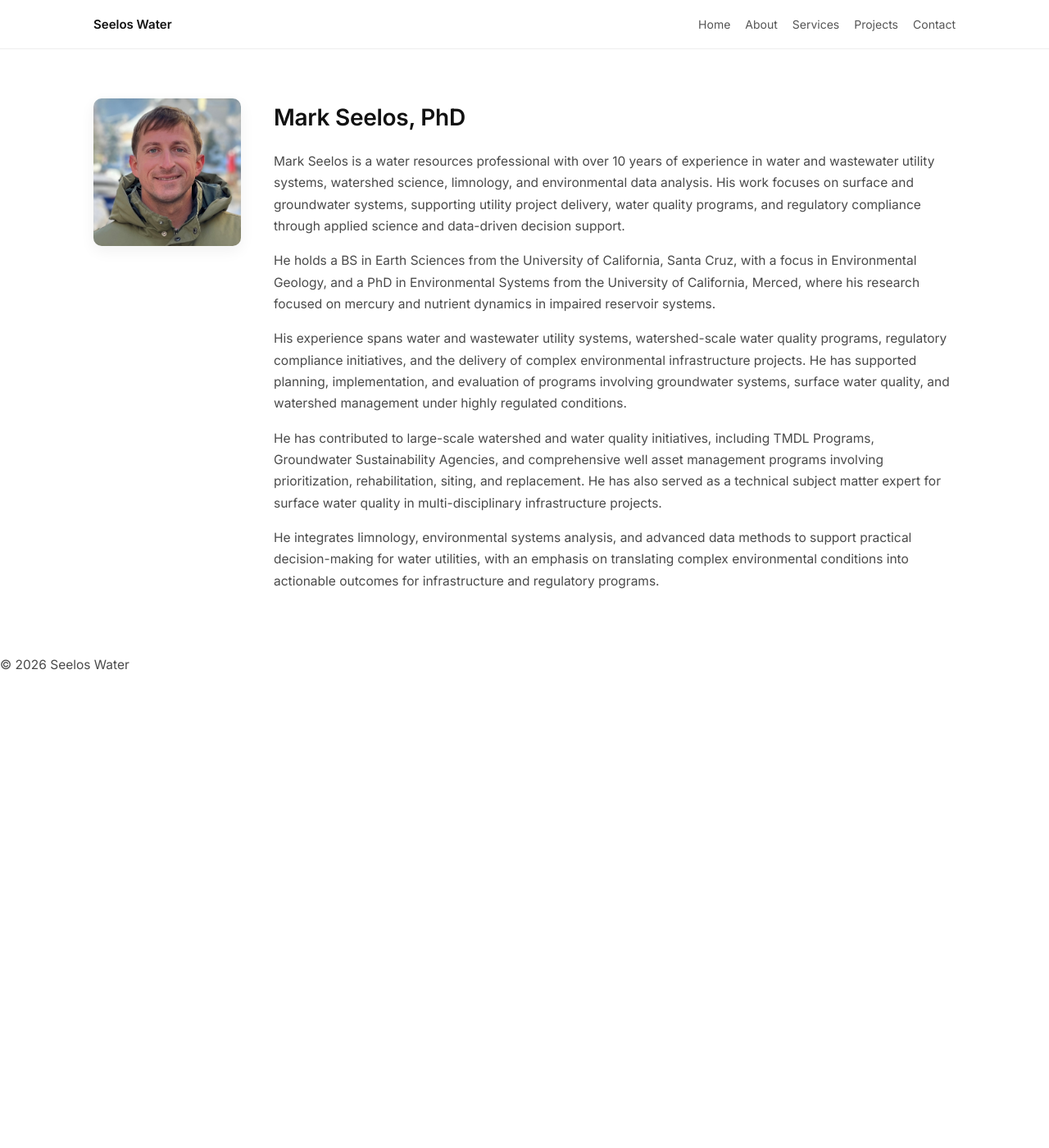
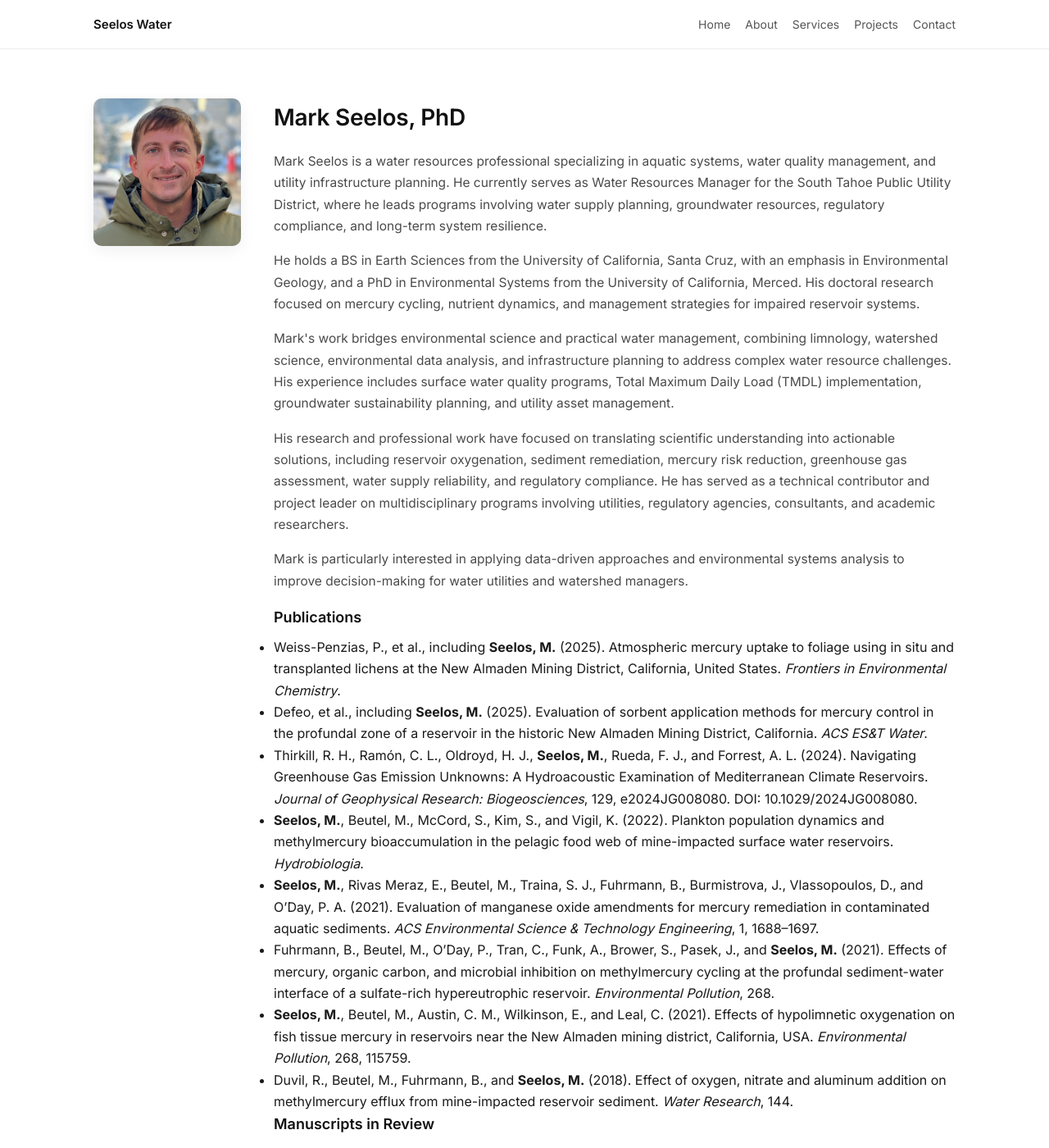
Before and after one commit to markseelos/seelos-water, a Jekyll site: the page built from about.md, in a window 1280 px wide and 1400 px high. Shown: the whole window at 82% size. Built offline with Jekyll 4.4.1, drawn with Linux system fonts in a browser that asks for light colours; some of the changed text lies outside the part shown.

Commit message:
Update about.md

```diff
--- a/about.md
+++ b/about.md
@@ -19,36 +19,132 @@ permalink: /about/
       <h2>Mark Seelos, PhD</h2>
 
       <p>
-        Mark Seelos is a water resources professional with over 10 years of experience in water and wastewater utility systems, watershed science, limnology, and environmental data analysis. His work focuses on surface and groundwater systems, supporting utility project delivery, water quality programs, and regulatory compliance through applied science and data-driven decision support.
+        Mark Seelos is a water resources professional specializing in aquatic systems, water quality management, and utility infrastructure planning. He currently serves as Water Resources Manager for the South Tahoe Public Utility District, where he leads programs involving water supply planning, groundwater resources, regulatory compliance, and long-term system resilience.
       </p>
 
       <p>
-        He holds a BS in Earth Sciences from the University of California, Santa Cruz, with a focus in Environmental Geology, and a PhD in Environmental Systems from the University of California, Merced, where his research focused on mercury and nutrient dynamics in impaired reservoir systems.
+        He holds a BS in Earth Sciences from the University of California, Santa Cruz, with an emphasis in Environmental Geology, and a PhD in Environmental Systems from the University of California, Merced. His doctoral research focused on mercury cycling, nutrient dynamics, and management strategies for impaired reservoir systems.
       </p>
 
       <p>
-        His experience spans water and wastewater utility systems, watershed-scale water quality programs, regulatory compliance initiatives, and the delivery of complex environmental infrastructure projects. He has supported planning, implementation, and evaluation of programs involving groundwater systems, surface water quality, and watershed management under highly regulated conditions.
+        Mark's work bridges environmental science and practical water management, combining limnology, watershed science, environmental data analysis, and infrastructure planning to address complex water resource challenges. His experience includes surface water quality programs, Total Maximum Daily Load (TMDL) implementation, groundwater sustainability planning, and utility asset management.
       </p>
 
       <p>
-        He has contributed to large-scale watershed and water quality initiatives, including TMDL Programs, Groundwater Sustainability Agencies, and comprehensive well asset management programs involving prioritization, rehabilitation, siting, and replacement. He has also served as a technical subject matter expert for surface water quality in multi-disciplinary infrastructure projects.
+        His research and professional work have focused on translating scientific understanding into actionable solutions, including reservoir oxygenation, sediment remediation, mercury risk reduction, greenhouse gas assessment, water supply reliability, and regulatory compliance. He has served as a technical contributor and project leader on multidisciplinary programs involving utilities, regulatory agencies, consultants, and academic researchers.
       </p>
 
       <p>
-        He integrates limnology, environmental systems analysis, and advanced data methods to support practical decision-making for water utilities, with an emphasis on translating complex environmental conditions into actionable outcomes for infrastructure and regulatory programs.
+        Mark is particularly interested in applying data-driven approaches and environmental systems analysis to improve decision-making for water utilities and watershed managers.
       </p>
 
-      <!-- OPTIONAL PUBLICATIONS SECTION -->
-      <!-- Uncomment if you want to enable -->
 
-      <!--
-      <h3>Selected Publications</h3>
+      <h3>Publications</h3>
       <ul>
-        <li>Seelos, M. et al. (Year). Title related to reservoir nutrient or mercury dynamics.</li>
-        <li>Seelos, M. et al. (Year). Watershed water quality or TMDL study.</li>
-        <li>Coauthored technical report on regulatory or infrastructure water quality program.</li>
+
+        <li>
+          Weiss-Penzias, P., et al., including <strong>Seelos, M.</strong> (2025).
+          Atmospheric mercury uptake to foliage using in situ and transplanted lichens at the New Almaden Mining District, California, United States.
+          <em>Frontiers in Environmental Chemistry</em>.
+        </li>
+
+        <li>
+          Defeo, et al., including <strong>Seelos, M.</strong> (2025).
+          Evaluation of sorbent application methods for mercury control in the profundal zone of a reservoir in the historic New Almaden Mining District, California.
+          <em>ACS ES&T Water</em>.
+        </li>
+
+        <li>
+          Thirkill, R. H., Ramón, C. L., Oldroyd, H. J., <strong>Seelos, M.</strong>, Rueda, F. J., and Forrest, A. L. (2024).
+          Navigating Greenhouse Gas Emission Unknowns: A Hydroacoustic Examination of Mediterranean Climate Reservoirs.
+          <em>Journal of Geophysical Research: Biogeosciences</em>, 129, e2024JG008080.
+          DOI: 10.1029/2024JG008080.
+        </li>
+
+        <li>
+          <strong>Seelos, M.</strong>, Beutel, M., McCord, S., Kim, S., and Vigil, K. (2022).
+          Plankton population dynamics and methylmercury bioaccumulation in the pelagic food web of mine-impacted surface water reservoirs.
+          <em>Hydrobiologia</em>.
+        </li>
+
+        <li>
+          <strong>Seelos, M.</strong>, Rivas Meraz, E., Beutel, M., Traina, S. J., Fuhrmann, B., Burmistrova, J., Vlassopoulos, D., and O’Day, P. A. (2021).
+          Evaluation of manganese oxide amendments for mercury remediation in contaminated aquatic sediments.
+          <em>ACS Environmental Science & Technology Engineering</em>, 1, 1688–1697.
+        </li>
+
+        <li>
+          Fuhrmann, B., Beutel, M., O’Day, P., Tran, C., Funk, A., Brower, S., Pasek, J., and <strong>Seelos, M.</strong> (2021).
+          Effects of mercury, organic carbon, and microbial inhibition on methylmercury cycling at the profundal sediment-water interface of a sulfate-rich hypereutrophic reservoir.
+          <em>Environmental Pollution</em>, 268.
+        </li>
+
+        <li>
+          <strong>Seelos, M.</strong>, Beutel, M., Austin, C. M., Wilkinson, E., and Leal, C. (2021).
+          Effects of hypolimnetic oxygenation on fish tissue mercury in reservoirs near the New Almaden mining district, California, USA.
+          <em>Environmental Pollution</em>, 268, 115759.
+        </li>
+
+        <li>
+          Duvil, R., Beutel, M., Fuhrmann, B., and <strong>Seelos, M.</strong> (2018).
+          Effect of oxygen, nitrate and aluminum addition on methylmercury efflux from mine-impacted reservoir sediment.
+          <em>Water Research</em>, 144.
+        </li>
+
       </ul>
-      -->
+
+
+      <h3>Manuscripts in Review</h3>
+      <ul>
+
+        <li>
+          Beutel, M. W., Rodal-Morales, N., Singer, M., <strong>Seelos, M.</strong>, and Amegbletora, L.
+          Suppression of sediment phosphorus release by Phoslock®, aluminum chlorohydrate, and alum during extended sediment–water incubation with organic matter addition.
+        </li>
+
+      </ul>
+
+
+      <h3>Selected Presentations</h3>
+      <ul>
+
+        <li>
+          <strong>Seelos, M.</strong> (2022).
+          Evaluation of Manganese Oxide Amendments for Mercury Remediation in Contaminated Aquatic Sediments.
+          International Conference on Mercury as a Global Pollutant. Virtual.
+        </li>
+
+        <li>
+          <strong>Seelos, M.</strong> (2022).
+          Effects of Hypolimnetic Oxygenation on Fish Tissue Mercury in Mine-Impacted Reservoirs.
+          International Conference on Mercury as a Global Pollutant. Virtual.
+        </li>
+
+        <li>
+          <strong>Seelos, M.</strong> (2022).
+          Under Budget: Quantifying Reservoir Greenhouse Gas Emissions in Pursuit of Carbon Neutrality.
+          California Society for Freshwater Science Meeting. Sacramento, CA.
+        </li>
+
+        <li>
+          <strong>Seelos, M.</strong> (2020).
+          Slow Progress with Quicksilver.
+          Keynote Address, California Lake Management Society Annual Conference. Virtual.
+        </li>
+
+        <li>
+          <strong>Seelos, M.</strong> (2020).
+          Hypolimnetic Oxygenation to Control Mercury Bioaccumulation in Lakes: Two Case Studies.
+          California Aquatic Bioassessment Workgroup, State Water Resources Control Board. Virtual.
+        </li>
+
+        <li>
+          <strong>Seelos, M.</strong> (2017).
+          Effectiveness of Hypolimnetic Oxygenation in Eutrophic Reservoirs Impacted by Large-Scale Mercury Mining.
+          International Conference on Mercury as a Global Pollutant. Providence, Rhode Island.
+        </li>
+
+      </ul>
 
     </div>
   </div>
```
